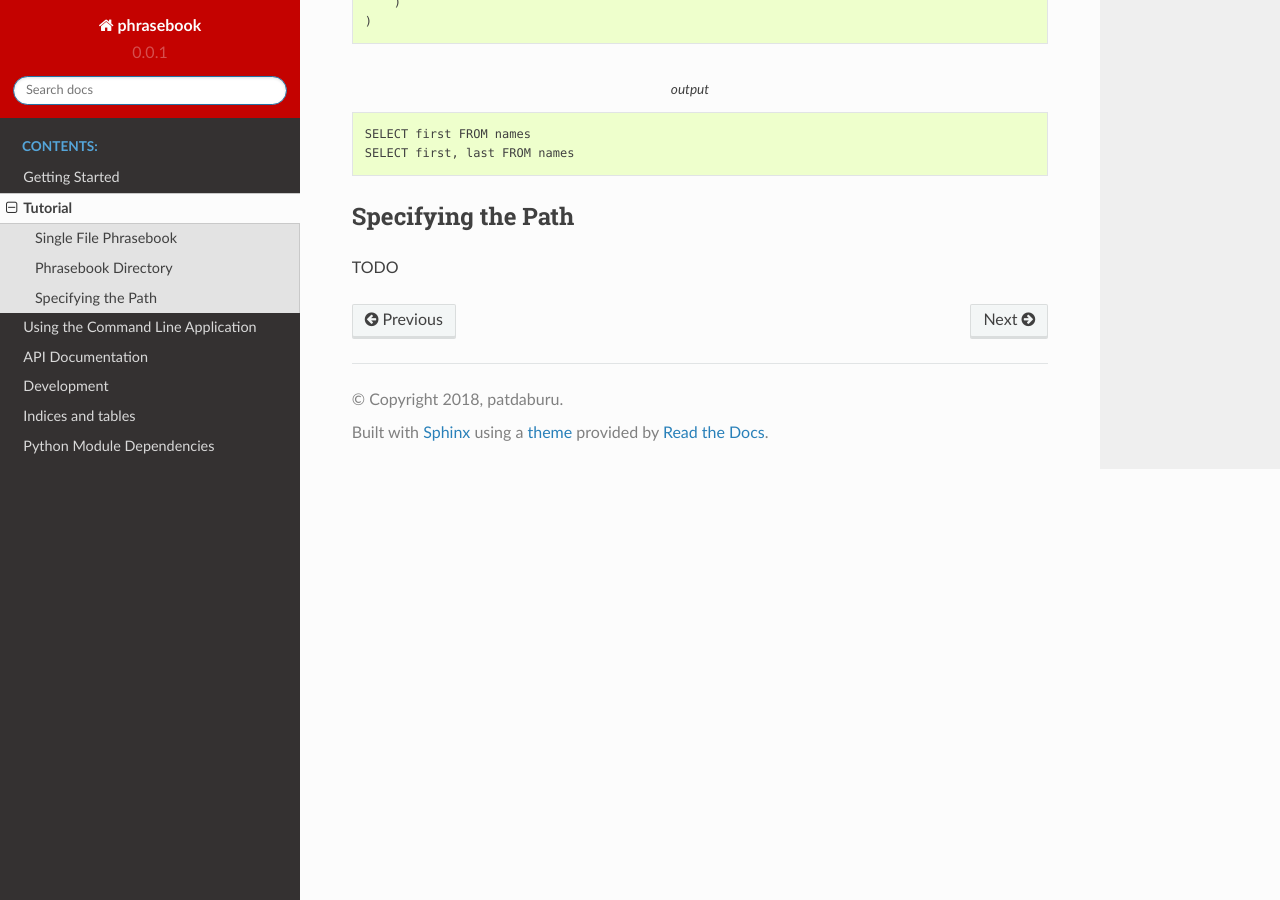
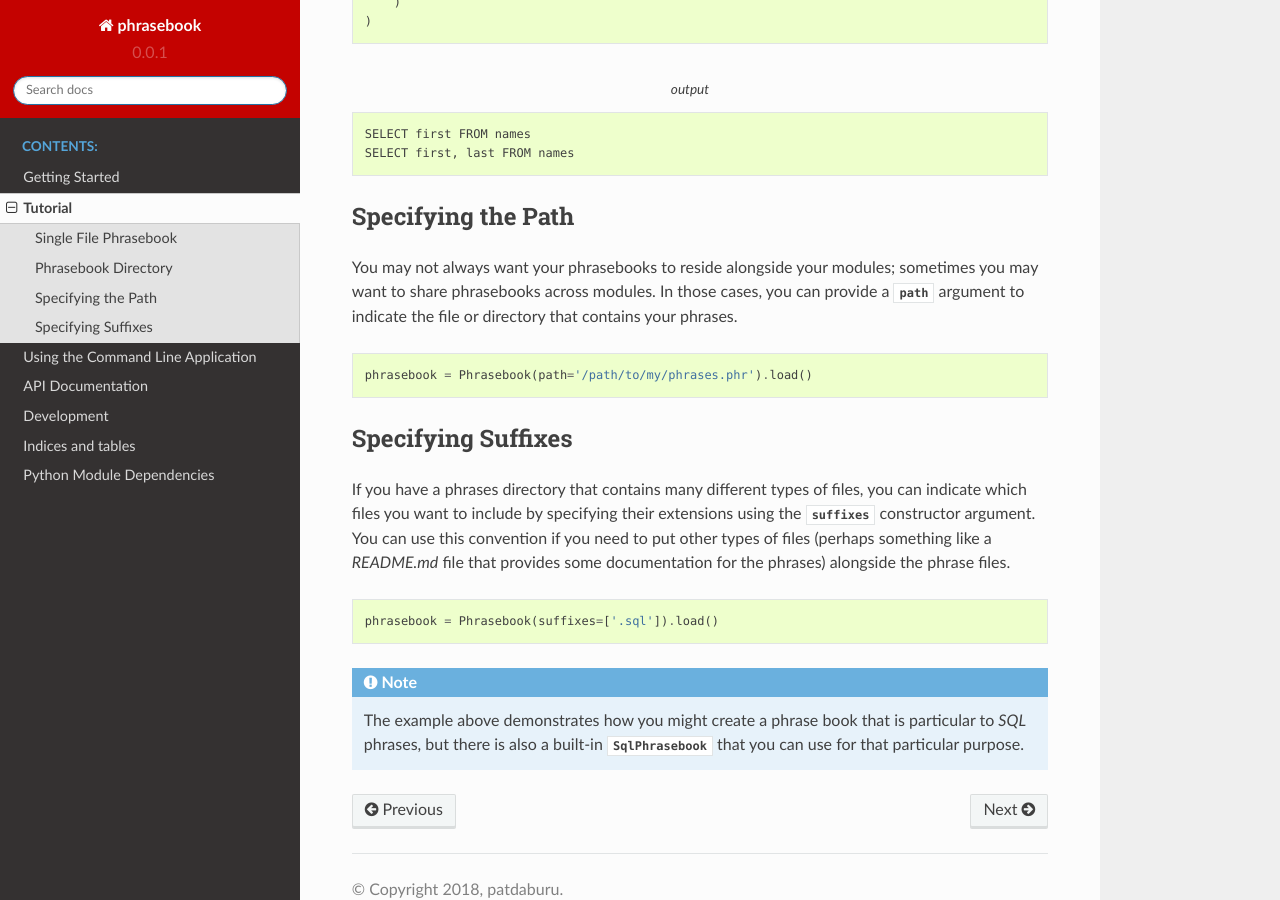
Before and after one commit to patdaburu/phrasebook, a Sphinx documentation site: the page built from docs/source/tutorial.rst, in a window 1280 px wide and 900 px high, scrolled down 1809 px. Built offline with Sphinx 7.4.7 and the Read the Docs theme 2.0.0, drawn with Linux system fonts in a browser that asks for light colours; pages that are not in the unit, such as notebooks, are missing from menus.

Commit message:
Updated docs.

```diff
--- a/docs/source/tutorial.rst
+++ b/docs/source/tutorial.rst
@@ -113,4 +113,30 @@ Phrasebook Directory
 Specifying the Path
 -------------------
 
-TODO
+You may not always want your phrasebooks to reside alongside your modules; sometimes you may want
+to share phrasebooks across modules.  In those cases, you can provide a
+:py:class:`path <phrasebook.phrasebook.Phrasebook>` argument to indicate the file or directory that
+contains your phrases.
+
+.. code-block:: python
+
+    phrasebook = Phrasebook(path='/path/to/my/phrases.phr').load()
+
+Specifying Suffixes
+-------------------
+
+If you have a phrases directory that contains many different types of files, you can indicate which
+files you want to include by specifying their extensions using the
+:py:class:`suffixes <phrasebook.phrasebook.Phrasebook>` constructor argument.  You can use this
+convention if you need to put other types of files (perhaps something like a `README.md` file that
+provides some documentation for the phrases) alongside the phrase files.
+
+.. code-block:: python
+
+    phrasebook = Phrasebook(suffixes=['.sql']).load()
+
+.. note::
+
+    The example above demonstrates how you might create a phrase book that is particular to `SQL`
+    phrases, but there is also a built-in :py:class:`SqlPhrasebook <phrasebook.sql.SqlPhrasebook>`
+    that you can use for that particular purpose.
```
